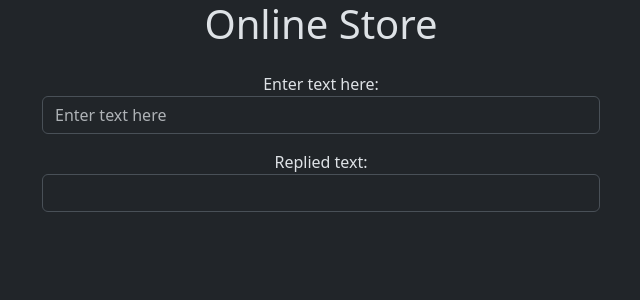
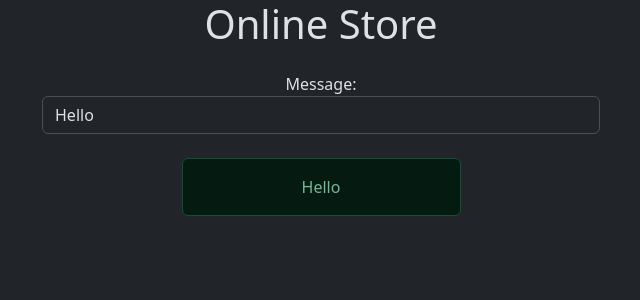
Before and after one commit to Maicolev/angular_courses, an Angular app in the folder init-app-angular/: page / in a window 1280 px wide. Shown: the top 300 px of the page, without its empty margins (319-959 px from the left). Built offline with nearby package versions, Linux system fonts and the light colour scheme.

Commit message:
Two way binding

```diff
--- a/init-app-angular/src/app/app.component.html
+++ b/init-app-angular/src/app/app.component.html
@@ -7,6 +7,7 @@
 <app-interpolation></app-interpolation>
 <app-father></app-father>
 <app-product-list-component class="text-center"></app-product-list-component>
-<app-event-binding></app-event-binding-->
+<app-event-binding></app-event-binding>
+<app-property-binding></app-property-binding-->
 
-<app-property-binding></app-property-binding>
+<app-two-way-binding></app-two-way-binding>
--- a/init-app-angular/src/app/app.component.ts
+++ b/init-app-angular/src/app/app.component.ts
@@ -4,6 +4,7 @@ import { ProductListComponentComponent } from "./product-list-component/product-
 import { FatherComponent } from './father/father.component';
 import { EventBindingComponent } from './event-binding/event-binding.component';
 import { PropertyBindingComponent } from "./property-binding/property-binding.component";
+import { TwoWayBindingComponent } from "./two-way-binding/two-way-binding.component";
 //import { NewComponentComponent } from "./new-component/new-component.component";
 //import { NewComponentInlineComponent } from "./new-component-inline/new-component-inline.component";
 //import { InterpolationComponent } from "./interpolation/interpolation.component";
@@ -13,7 +14,7 @@ import { PropertyBindingComponent } from "./property-binding/property-binding.co
   selector: 'app-root',
   standalone: true,
   //imports: [RouterOutlet, NewComponentComponent, NewComponentInlineComponent, InterpolationComponent, FatherComponent],
-  imports: [RouterOutlet, PropertyBindingComponent],
+  imports: [RouterOutlet, TwoWayBindingComponent],
   templateUrl: './app.component.html',
   styleUrl: './app.component.css',
 })
--- /dev/null
+++ b/init-app-angular/src/app/two-way-binding/two-way-binding.component.html
@@ -0,0 +1,12 @@
+<div class="container text-center">
+    <div class="d-flex justify-content-center">
+        <div class="w-50">
+            <div class="mb-3 mt-3">
+                <label for="greeting">Message:</label>
+                <input id="greeting" type="text" class="form-control" placeholder="Type your message here" [(ngModel)]="initialGreeting">
+            </div>
+            <div class="mb-3">
+                <div class="alert alert-success mt-4 mx-auto w-50"> {{initialGreeting}}</div>
+            </div>
+        </div>
+    </div>
--- /dev/null
+++ b/init-app-angular/src/app/two-way-binding/two-way-binding.component.ts
@@ -0,0 +1,13 @@
+import { Component } from '@angular/core';
+import { FormsModule } from '@angular/forms';
+
+@Component({
+  selector: 'app-two-way-binding',
+  standalone: true,
+  imports: [FormsModule],
+  templateUrl: './two-way-binding.component.html',
+  styleUrl: './two-way-binding.component.css'
+})
+export class TwoWayBindingComponent {
+  initialGreeting: string = 'Hello';
+}
```
Also changed, not shown: init-app-angular/src/app/two-way-binding/two-way-binding.component.css (added).
